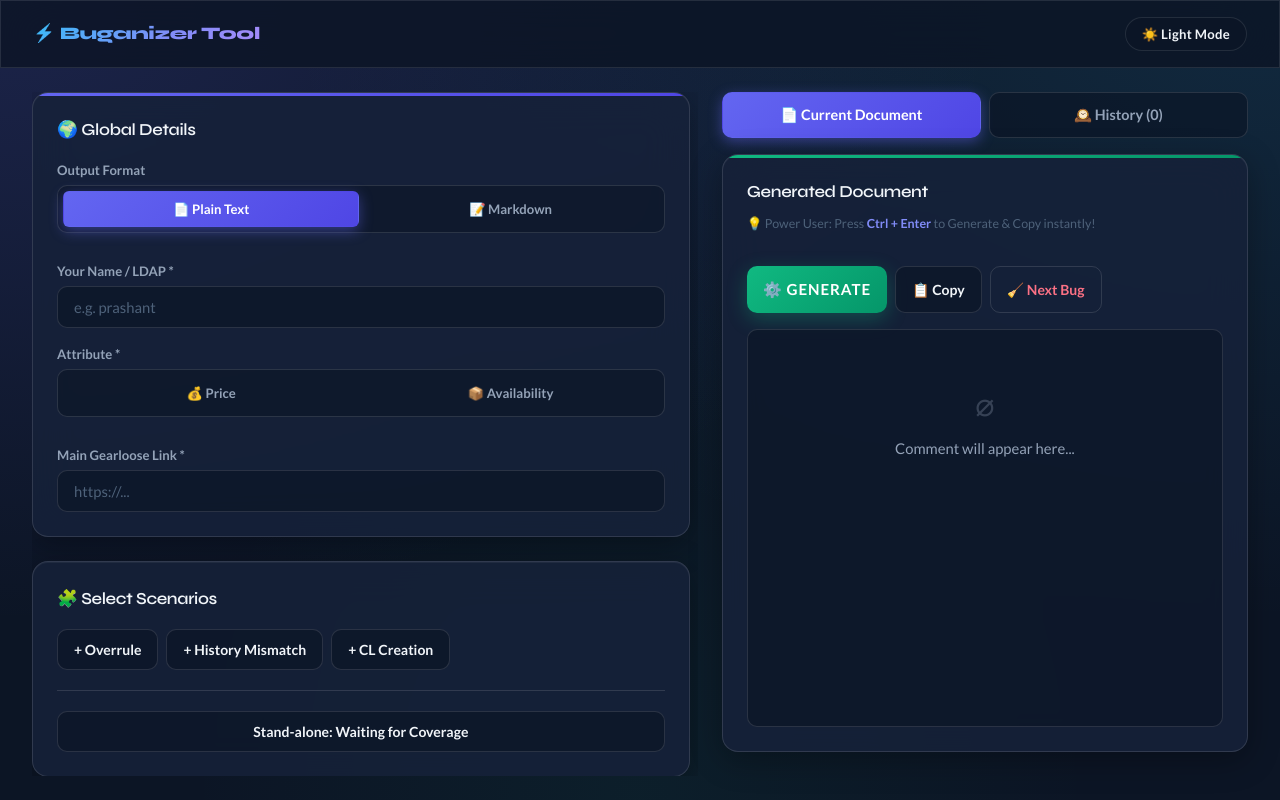
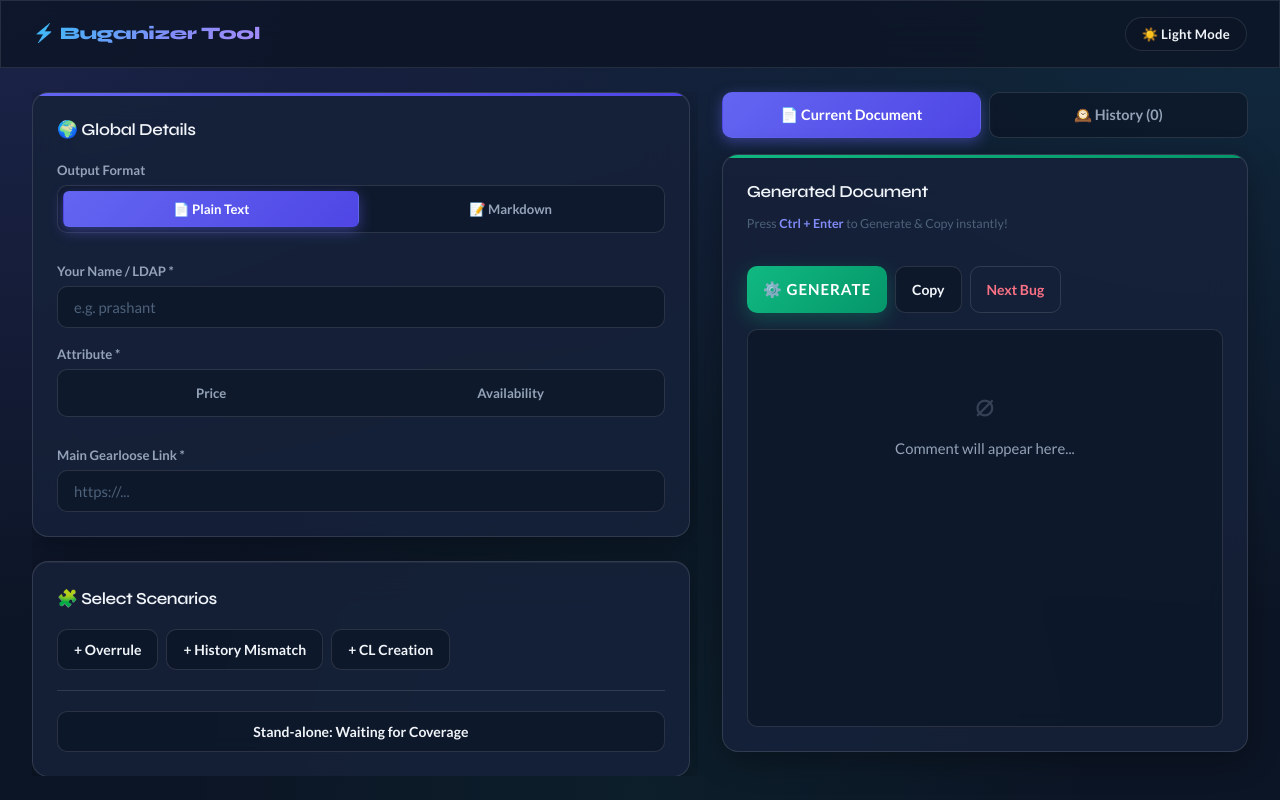
Before and after one commit to prashant404/Comment, a React (Vite) app in the folder bug-comment-tool/: page / in a window 1280 px wide. Built offline with nearby package versions, Linux system fonts and the light colour scheme.

Commit message:
Remove emojis from toast messages

```diff
--- a/bug-comment-tool/src/App.tsx
+++ b/bug-comment-tool/src/App.tsx
@@ -55,15 +55,15 @@ export default function App() {
       return newHist;
     });
     if (expandedIndex === indexToDelete) setExpandedIndex(null);
-    showToast("🗑️ History item deleted!");
+    showToast("History item deleted!");
   };
 
   const handleGenerate = useCallback(() => {
     if (!formData.name || formData.attribute.length === 0 || !formData.gearloose) {
-      showToast("⚠️ Please fill Global Fields (Name, Attribute, Main Gearloose)"); return null;
+      showToast("Please fill Global Fields (Name, Attribute, Main Gearloose)"); return null;
     }
     if (formData.activeScenarios.length === 0) {
-      showToast("⚠️ Please select at least one scenario block"); return null;
+      showToast("Please select at least one scenario block"); return null;
     }
 
     const isPrice = formData.attribute.includes("price");
@@ -71,8 +71,8 @@ export default function App() {
 
     if (formData.activeScenarios.includes("overrule") || formData.activeScenarios.includes("history")) {
       if (!formData.historyOverride) {
-        if (isPrice && formData.userAgentsPrice.length === 0) { showToast("⚠️ Select User Agents for Price!"); return null; }
-        if (isAvail && formData.userAgentsAvail.length === 0) { showToast("⚠️ Select User Agents for Availability!"); return null; }
+        if (isPrice && formData.userAgentsPrice.length === 0) { showToast("Select User Agents for Price!"); return null; }
+        if (isAvail && formData.userAgentsAvail.length === 0) { showToast("Select User Agents for Availability!"); return null; }
       }
     }
 
@@ -83,31 +83,31 @@ export default function App() {
       return clean.includes(".");
     };
 
-    if (!isValidLink(formData.gearloose)) { showToast("❌ Invalid Gearloose Link!"); return null; }
+    if (!isValidLink(formData.gearloose)) { showToast("Invalid Gearloose Link!"); return null; }
 
     if (formData.activeScenarios.includes("overrule")) {
       if (formData.overruleType === "dt") {
-        if (isPrice && !isValidLink(formData.mismatchPriceSS)) { showToast("❌ Invalid Price Mismatch Link!"); return null; }
-        if (isAvail && !isValidLink(formData.mismatchAvailSS)) { showToast("❌ Invalid Availability Mismatch Link!"); return null; }
+        if (isPrice && !isValidLink(formData.mismatchPriceSS)) { showToast("Invalid Price Mismatch Link!"); return null; }
+        if (isAvail && !isValidLink(formData.mismatchAvailSS)) { showToast("Invalid Availability Mismatch Link!"); return null; }
       }
       if (formData.overruleType === "or") {
-        if (isPrice && !isValidLink(formData.dashboardPriceSS)) { showToast("❌ Invalid Price Dashboard Link!"); return null; }
-        if (isAvail && !isValidLink(formData.dashboardAvailSS)) { showToast("❌ Invalid Availability Dashboard Link!"); return null; }
+        if (isPrice && !isValidLink(formData.dashboardPriceSS)) { showToast("Invalid Price Dashboard Link!"); return null; }
+        if (isAvail && !isValidLink(formData.dashboardAvailSS)) { showToast("Invalid Availability Dashboard Link!"); return null; }
         for (let issue of formData.orIssues) {
-          if (!isValidLink(issue.mismatchSS)) { showToast("❌ Invalid Mismatch SS in Issues!"); return null; }
+          if (!isValidLink(issue.mismatchSS)) { showToast("Invalid Mismatch SS in Issues!"); return null; }
         }
       }
     }
 
     if (formData.activeScenarios.includes("history")) {
-      if (!formData.historyCondition) { showToast("⚠️ Please select a History Condition!"); return null; }
-      if (!isValidLink(formData.historyReasonSS)) { showToast("❌ Invalid Reason SS Link!"); return null; }
-      if (formData.isAIUOpted && !isValidLink(formData.historyAIUOptedSS)) { showToast("❌ Invalid AIU Opted SS Link!"); return null; }
+      if (!formData.historyCondition) { showToast("Please select a History Condition!"); return null; }
+      if (!isValidLink(formData.historyReasonSS)) { showToast("Invalid Reason SS Link!"); return null; }
+      if (formData.isAIUOpted && !isValidLink(formData.historyAIUOptedSS)) { showToast("Invalid AIU Opted SS Link!"); return null; }
     }
 
     const result = generateComment(formData);
     setOutput(result); saveToHistory(result); setActiveTab("output");
-    showToast("✅ Comment Generated successfully!");
+    showToast("Comment Generated successfully!");
     return result;
   }, [formData]);
 
@@ -116,7 +116,7 @@ export default function App() {
       if ((e.ctrlKey || e.metaKey) && e.key === "Enter") {
         e.preventDefault();
         const generated = handleGenerate();
-        if (generated) { navigator.clipboard.writeText(generated); showToast("⚡ Generated & Copied to Clipboard!"); }
+        if (generated) { navigator.clipboard.writeText(generated); showToast("Generated & Copied to Clipboard!"); }
       }
     };
     window.addEventListener("keydown", handleKeyDown);
@@ -220,17 +220,17 @@ export default function App() {
             <div className="input-group">
               <label>Attribute *</label>
               <div className="segmented-control">
-                <button className={`segment-btn ${isPrice ? "active-segment" : ""}`} onClick={() => toggleArrayItem("attribute", "price")}>💰 Price</button>
-                <button className={`segment-btn ${isAvail ? "active-segment" : ""}`} onClick={() => toggleArrayItem("attribute", "availability")}>📦 Availability</button>
+                <button className={`segment-btn ${isPrice ? "active-segment" : ""}`} onClick={() => toggleArrayItem("attribute", "price")}>Price</button>
+                <button className={`segment-btn ${isAvail ? "active-segment" : ""}`} onClick={() => toggleArrayItem("attribute", "availability")}>Availability</button>
               </div>
             </div>
 
-            {/* ✨ SPLIT USER AGENTS BASED ON SELECTION */}
+            {/* SPLIT USER AGENTS BASED ON SELECTION */}
             {isPrice && (
               <div className="input-group">
                 <label>User Agents (Price) *</label>
                 <div style={{ display: "grid", gridTemplateColumns: "1fr 1fr", gap: "8px" }}>
-                  <button className={`segment-btn ${formData.userAgentsPrice.includes("all") ? "active-segment" : ""}`} onClick={() => toggleArrayItem("userAgentsPrice", "all")} style={{ gridColumn: "span 2", border: "1px solid var(--input-border)", background: formData.userAgentsPrice.includes("all") ? "var(--segment-active-bg)" : "var(--input-bg)" }}>✨ All User Agents</button>
+                  <button className={`segment-btn ${formData.userAgentsPrice.includes("all") ? "active-segment" : ""}`} onClick={() => toggleArrayItem("userAgentsPrice", "all")} style={{ gridColumn: "span 2", border: "1px solid var(--input-border)", background: formData.userAgentsPrice.includes("all") ? "var(--segment-active-bg)" : "var(--input-bg)" }}>All User Agents</button>
                   {AVAILABLE_USER_AGENTS.map((ua) => (
                     <button key={ua} className={`segment-btn ${formData.userAgentsPrice.includes(ua) ? "active-segment" : ""}`} onClick={() => toggleArrayItem("userAgentsPrice", ua)} style={{ border: "1px solid var(--input-border)", background: formData.userAgentsPrice.includes(ua) ? "var(--segment-active-bg)" : "var(--input-bg)" }}>{ua}</button>
                   ))}
@@ -242,7 +242,7 @@ export default function App() {
               <div className="input-group">
                 <label>User Agents (Availability) *</label>
                 <div style={{ display: "grid", gridTemplateColumns: "1fr 1fr", gap: "8px" }}>
-                  <button className={`segment-btn ${formData.userAgentsAvail.includes("all") ? "active-segment" : ""}`} onClick={() => toggleArrayItem("userAgentsAvail", "all")} style={{ gridColumn: "span 2", border: "1px solid var(--input-border)", background: formData.userAgentsAvail.includes("all") ? "var(--segment-active-bg)" : "var(--input-bg)" }}>✨ All User Agents</button>
+                  <button className={`segment-btn ${formData.userAgentsAvail.includes("all") ? "active-segment" : ""}`} onClick={() => toggleArrayItem("userAgentsAvail", "all")} style={{ gridColumn: "span 2", border: "1px solid var(--input-border)", background: formData.userAgentsAvail.includes("all") ? "var(--segment-active-bg)" : "var(--input-bg)" }}>All User Agents</button>
                   {AVAILABLE_USER_AGENTS.map((ua) => (
                     <button key={ua} className={`segment-btn ${formData.userAgentsAvail.includes(ua) ? "active-segment" : ""}`} onClick={() => toggleArrayItem("userAgentsAvail", ua)} style={{ border: "1px solid var(--input-border)", background: formData.userAgentsAvail.includes(ua) ? "var(--segment-active-bg)" : "var(--input-bg)" }}>{ua}</button>
                   ))}
@@ -313,8 +313,8 @@ export default function App() {
 
                       {(isPrice && isAvail) && (
                         <div className="segmented-control" style={{marginBottom: "6px"}}>
-                          <button className={`segment-btn ${issue.attribute === "price" ? "active-segment" : ""}`} onClick={() => updateArrayItem("orIssues", i, "attribute", "price")}>💰 Price</button>
-                          <button className={`segment-btn ${issue.attribute === "availability" ? "active-segment" : ""}`} onClick={() => updateArrayItem("orIssues", i, "attribute", "availability")}>📦 Availability</button>
+                          <button className={`segment-btn ${issue.attribute === "price" ? "active-segment" : ""}`} onClick={() => updateArrayItem("orIssues", i, "attribute", "price")}>Price</button>
+                          <button className={`segment-btn ${issue.attribute === "availability" ? "active-segment" : ""}`} onClick={() => updateArrayItem("orIssues", i, "attribute", "availability")}>Availability</button>
                         </div>
                       )}
 
@@ -363,8 +363,8 @@ export default function App() {
                       <div className="input-group" style={{ marginBottom: "12px" }}>
                         <label>Local Attribute</label>
                         <div className="segmented-control">
-                          <button className={`segment-btn ${formData.historyAttr.includes("price") ? "active-segment" : ""}`} onClick={() => toggleArrayItem("historyAttr", "price")}>💰 Price</button>
-                          <button className={`segment-btn ${formData.historyAttr.includes("availability") ? "active-segment" : ""}`} onClick={() => toggleArrayItem("historyAttr", "availability")}>📦 Availability</button>
+                          <button className={`segment-btn ${formData.historyAttr.includes("price") ? "active-segment" : ""}`} onClick={() => toggleArrayItem("historyAttr", "price")}>Price</button>
+                          <button className={`segment-btn ${formData.historyAttr.includes("availability") ? "active-segment" : ""}`} onClick={() => toggleArrayItem("historyAttr", "availability")}>Availability</button>
                         </div>
                       </div>
 
@@ -384,7 +384,7 @@ export default function App() {
                         <div className="input-group">
                           <label>History User Agents (Availability)</label>
                           <div style={{ display: "grid", gridTemplateColumns: "1fr 1fr", gap: "8px" }}>
-                            <button className={`segment-btn ${formData.historyUAsAvail.includes("all") ? "active-segment" : ""}`} onClick={() => toggleArrayItem("historyUAsAvail", "all")} style={{ gridColumn: "span 2", border: "1px solid var(--input-border)", background: formData.historyUAsAvail.includes("all") ? "var(--segment-active-bg)" : "var(--input-bg)" }}>✨ All User Agents</button>
+                            <button className={`segment-btn ${formData.historyUAsAvail.includes("all") ? "active-segment" : ""}`} onClick={() => toggleArrayItem("historyUAsAvail", "all")} style={{ gridColumn: "span 2", border: "1px solid var(--input-border)", background: formData.historyUAsAvail.includes("all") ? "var(--segment-active-bg)" : "var(--input-bg)" }}>All User Agents</button>
                             {AVAILABLE_USER_AGENTS.map((ua) => (
                               <button key={ua} className={`segment-btn ${formData.historyUAsAvail.includes(ua) ? "active-segment" : ""}`} onClick={() => toggleArrayItem("historyUAsAvail", ua)} style={{ border: "1px solid var(--input-border)", background: formData.historyUAsAvail.includes(ua) ? "var(--segment-active-bg)" : "var(--input-bg)" }}>{ua}</button>
                             ))}
@@ -410,7 +410,7 @@ export default function App() {
                       <button className={`segment-btn ${formData.historyCondition === "AVAILABILITY_DISTRUST_THRESHOLD_REACHED" ? "active-segment" : ""}`} onClick={() => handleChange("historyCondition", "AVAILABILITY_DISTRUST_THRESHOLD_REACHED")} style={{ border: "1px solid var(--input-border)", background: formData.historyCondition === "AVAILABILITY_DISTRUST_THRESHOLD_REACHED" ? "var(--segment-active-bg)" : "var(--input-bg)", padding: "12px", textAlign: "left" }}>AVAILABILITY_DISTRUST_THRESHOLD_REACHED</button>
                     )}
                   </div>
-                ) : (<div className="empty-state" style={{ padding: "10px", fontSize: "0.85rem", color: "#f59e0b" }}>⚠️ Please select an Attribute above!</div>)}
+                ) : (<div className="empty-state" style={{ padding: "10px", fontSize: "0.85rem", color: "#f59e0b" }}>Please select an Attribute above!</div>)}
               </div>
 
               <div className="input-group"><label>Reason SS Link *</label><input placeholder="https://..." value={formData.historyReasonSS} onChange={(e) => handleChange("historyReasonSS", e.target.value)} /></div>
@@ -474,11 +474,11 @@ export default function App() {
           {activeTab === "output" && (
             <div className="card sticky-output">
               <h2>Generated Document</h2>
-              <div className="hint-text">💡 Power User: Press <b>Ctrl + Enter</b> to Generate & Copy instantly!</div>
+              <div className="hint-text">Press <b>Ctrl + Enter</b> to Generate & Copy instantly!</div>
               <div className="actions">
                 <button className="primary-action" onClick={handleGenerate}>⚙️ Generate</button>
-                <button className="copy-action" onClick={() => { navigator.clipboard.writeText(output); showToast("📋 Copied!"); }} disabled={!output}>📋 Copy</button>
-                <button className="danger-action" onClick={handleReset}>🧹 Next Bug</button>
+                <button className="copy-action" onClick={() => { navigator.clipboard.writeText(output); showToast("Copied!"); }} disabled={!output}>Copy</button>
+                <button className="danger-action" onClick={handleReset}>Next Bug</button>
               </div>
               <div className="output-container">
                 {output ? <pre className="output">{output}</pre> : <div className="empty-state">Comment will appear here...</div>}
@@ -502,8 +502,8 @@ export default function App() {
                       {expandedIndex === index && (
                         <div className="accordion-body">
                           <div className="actions" style={{ marginBottom: "12px", display: "flex", gap: "12px" }}>
-                            <button className="copy-action" style={{ flex: 1 }} onClick={() => { navigator.clipboard.writeText(item); showToast("📋 History Copied!"); }}>📋 Copy Comment</button>
-                            <button className="danger-action" style={{ flex: 0, padding: "12px 20px" }} onClick={() => deleteFromHistory(index)}>🗑️ Delete</button>
+                            <button className="copy-action" style={{ flex: 1 }} onClick={() => { navigator.clipboard.writeText(item); showToast("History Copied!"); }}>Copy Comment</button>
+                            <button className="danger-action" style={{ flex: 0, padding: "12px 20px" }} onClick={() => deleteFromHistory(index)}>Delete</button>
                           </div>
                           <div className="output-container" style={{ maxHeight: "300px", overflowY: "auto" }}><pre className="output">{item}</pre></div>
                         </div>
```
